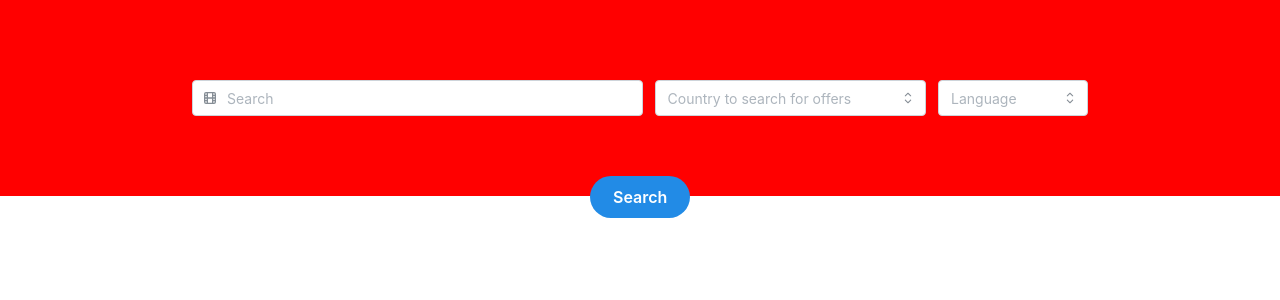
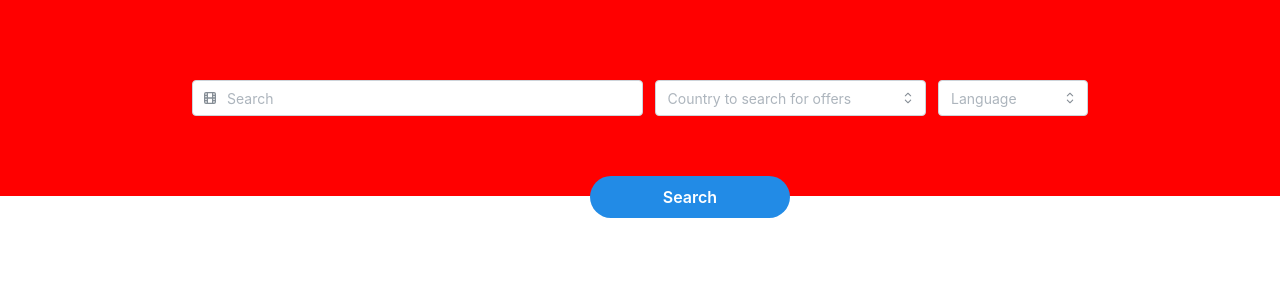
Before and after one commit to EdoardoGruppi/Watch_Movies, a React (Vite) app: page / in a window 1280 px wide. Shown: the top 300 px of the page. Built offline with nearby package versions, Linux system fonts and the light colour scheme; what ag-grid-community would draw is missing.

Commit message:
💣 Add enter option to search movies

```diff
--- a/src/components/home.tsx
+++ b/src/components/home.tsx
@@ -7,6 +7,7 @@ import cardClasses from "@styles/card.module.css";
 import { useContext } from "react";
 import { BaseContext } from "@context/shared";
 import { useNavigate } from "react-router-dom";
+import { useHotkeys } from "@mantine/hooks";
 
 export function Home() {
   const {
@@ -21,6 +22,7 @@ export function Home() {
     setSelected,
   } = useContext(BaseContext);
   const navigate = useNavigate();
+  useHotkeys([["enter", () => fetchMovies()]]);
 
   return (
     <>
@@ -67,6 +69,7 @@ export function Home() {
         variant="filled"
         size="md"
         radius="xl"
+        style={{ width: 200 }}
         onClick={fetchMovies}
         className={classes.searchButton}
       >
```
